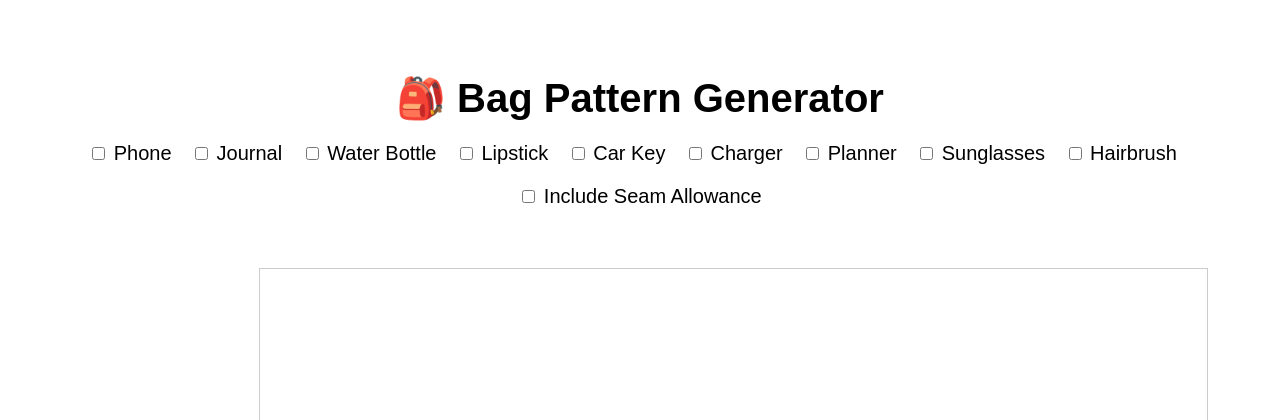
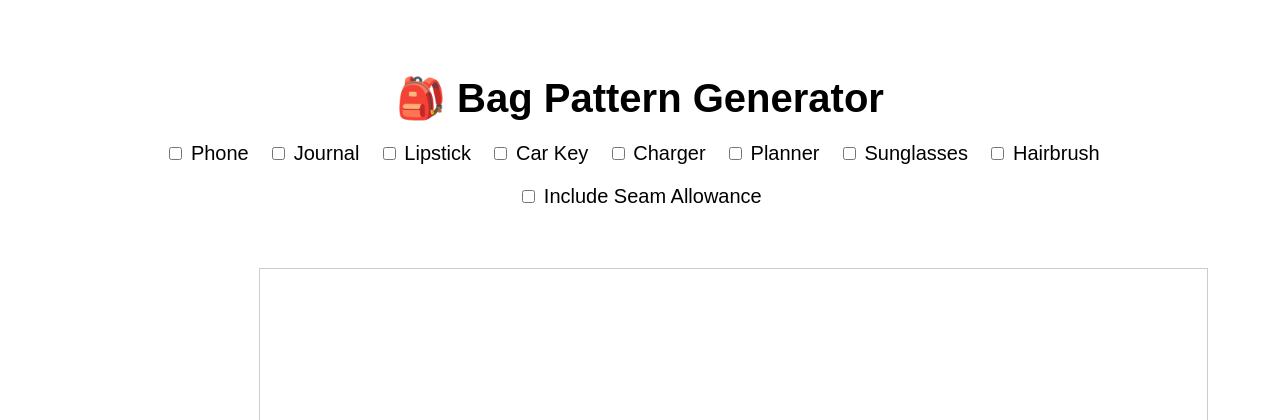
Before and after one commit to kayahirsch/pattern-3d-generator, a Flask app: page / in a window 1280 px wide. Shown: the top 420 px of the page. Run offline with Flask 3, Linux system fonts and the light colour scheme.

Commit message:
Update index.html

```diff
--- a/templates/index.html
+++ b/templates/index.html
@@ -38,7 +38,6 @@
     <div class="options">
         <label><input type="checkbox" value="phone"> Phone</label>
         <label><input type="checkbox" value="journal"> Journal</label>
-        <label><input type="checkbox" value="water_bottle"> Water Bottle</label>
         <label><input type="checkbox" value="lipstick"> Lipstick</label>
         <label><input type="checkbox" value="car_key"> Car Key</label>
         <label><input type="checkbox" value="charger"> Charger</label>
```
